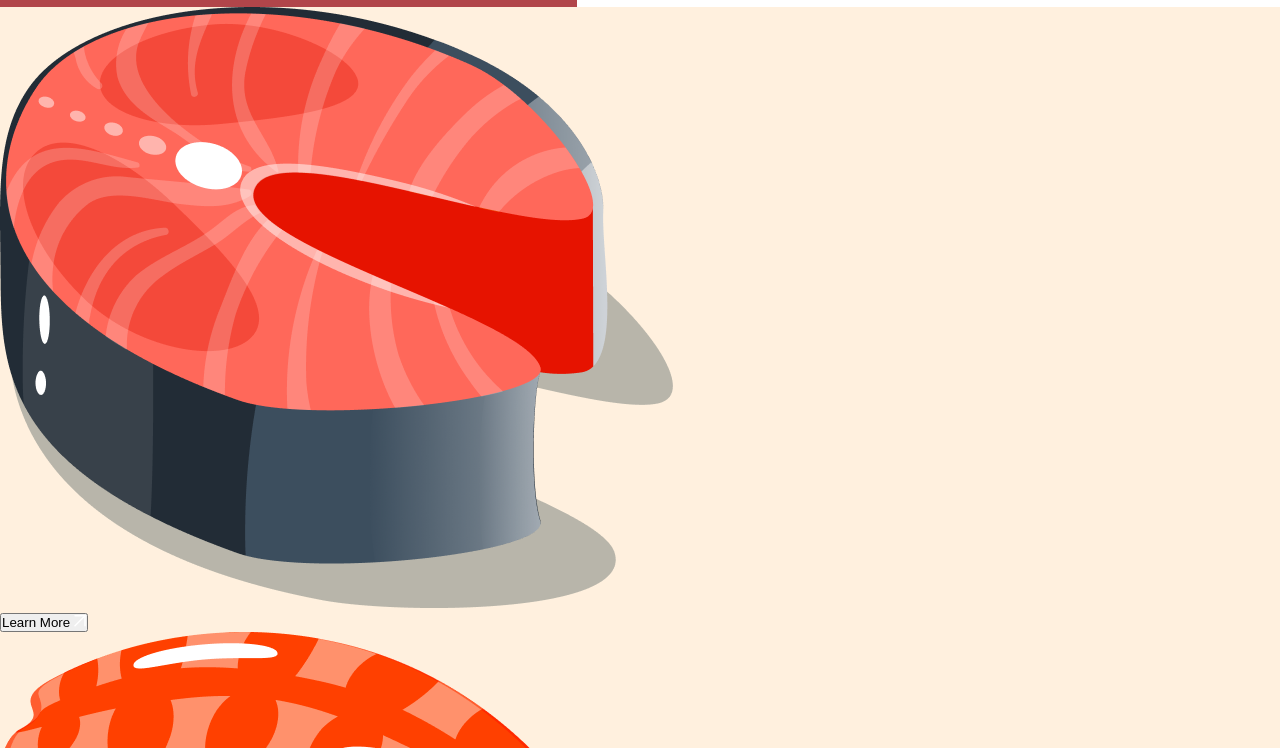
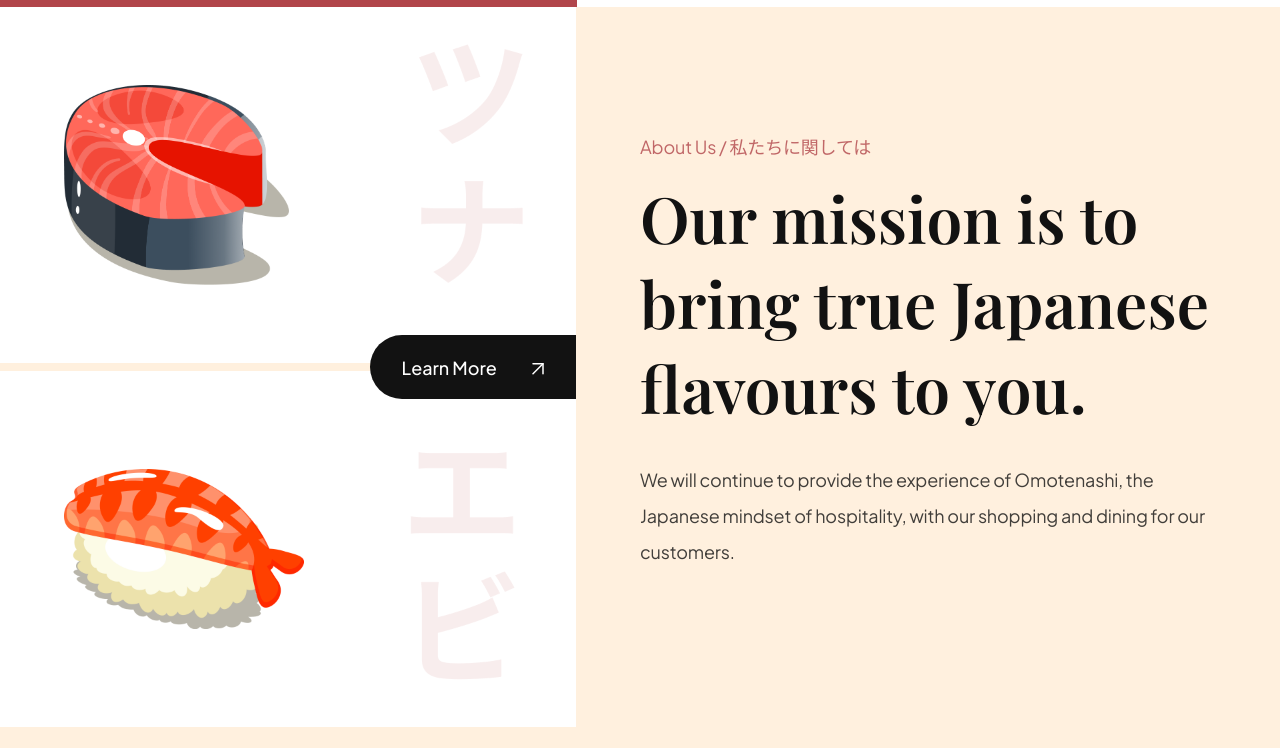
Before and after one commit to millouu/sushi-wushi, a website built with Vite: page index.html in a window 1280 px wide. Shown: the part 792-1540 px from the top of the page. After the commit the page ends 1519 px from the top, so only its background shows below. Built offline with nearby package versions, Linux system fonts and the light colour scheme.

Commit message:
about us: html css complete

```diff
--- a/css/sections/about.css
+++ b/css/sections/about.css
@@ -0,0 +1,72 @@
+.about-us {
+  display: flex;
+  min-height: 720px;
+  overflow: hidden;
+}
+
+.about-us__image {
+  flex: 1;
+  display: flex;
+  flex-direction: column;
+  justify-content: center;
+  background-color: var(--color-white);
+  position: relative;
+}
+
+.about-us__image div {
+  padding: 32px 64px;
+  flex: 1;
+  display: flex;
+  align-items: center;
+  background-position: center;
+  background-repeat: no-repeat;
+  background-size: contain;
+}
+
+.about-us__image-sushi3 {
+  border-bottom: 8px solid var(--color-creamson);
+  background-image: url("../../assets/about_bg1.png");
+}
+.about-us__image-sushi2 {
+  background-image: url("../../assets/about_bg2.png");
+}
+
+.about-us__image-sushi3 img {
+  width: 225px;
+  height: 200px;
+}
+
+.about-us__image-sushi2 img {
+  width: 240px;
+  height: 160px;
+}
+
+.about-us__button {
+  position: absolute;
+  right: 0;
+  padding: 12px 32px;
+  min-height: 64px;
+  background-color: var(--secondary-color);
+  border-radius: 32px 0 0 32px;
+  border: 0;
+  outline: 0;
+  color: var(--color-white);
+  font-family: var(--plus-jakarta-sans);
+  font-weight: 500;
+  font-size: 18px;
+  line-height: 23px;
+  cursor: pointer;
+}
+
+.about-us__button img {
+  object-fit: contain;
+  margin-left: 32px;
+}
+
+.about-us__content {
+  padding: 64px;
+  flex: 1;
+  display: flex;
+  justify-content: center;
+  flex-direction: column;
+}
```
Also changed, not shown: index.html (+1 -0 lines).
